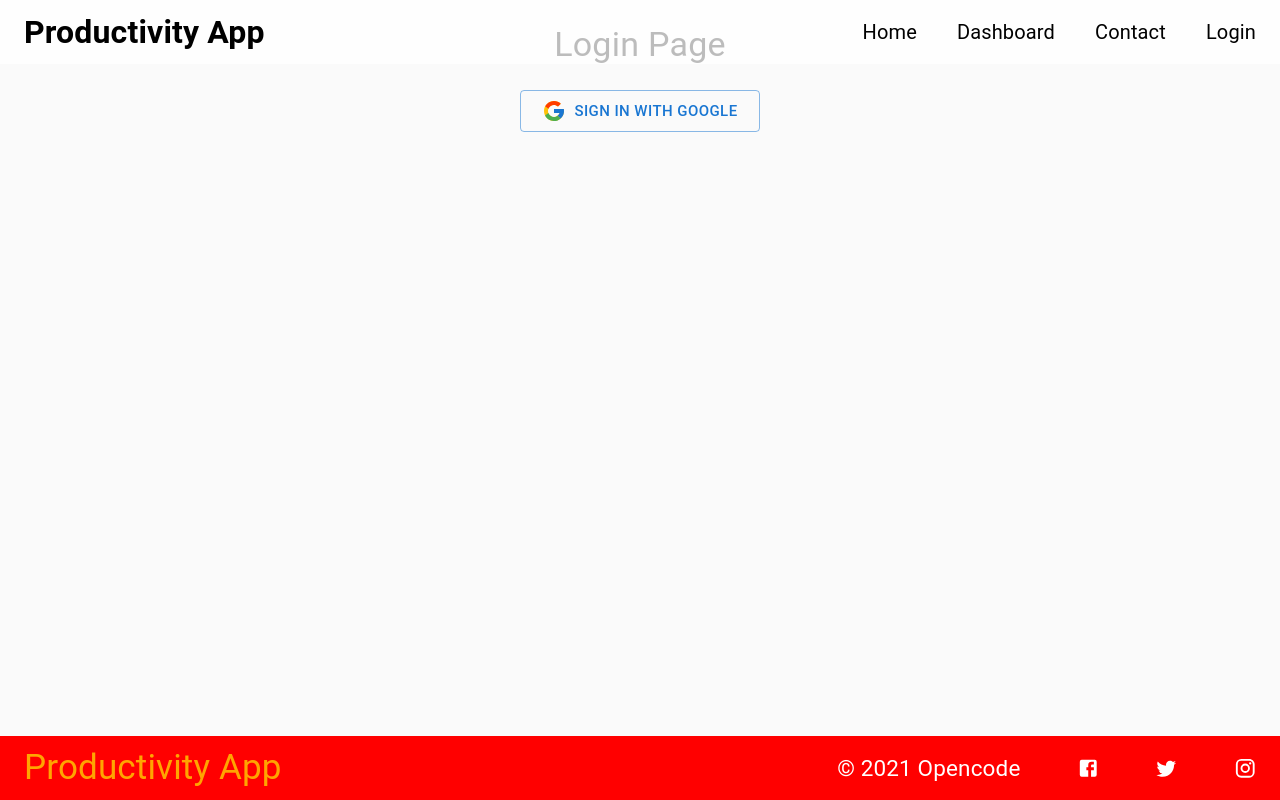
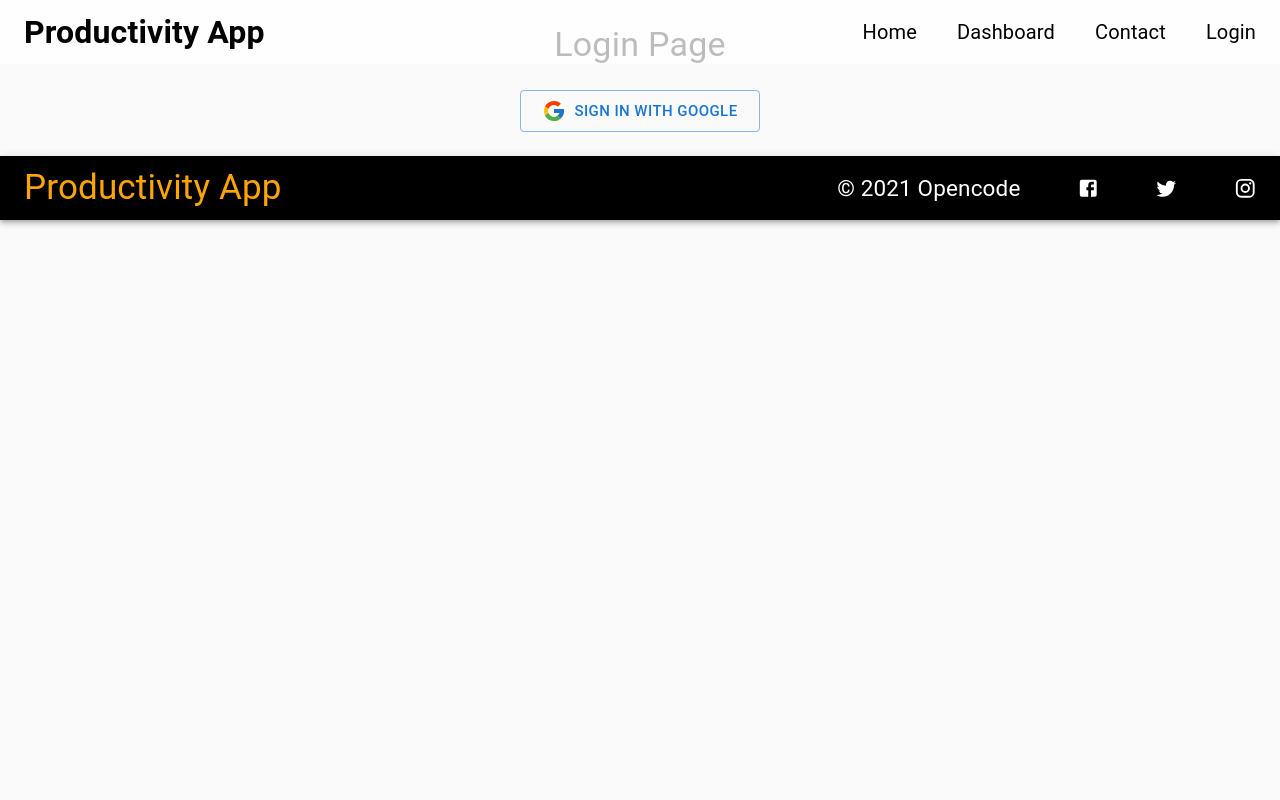
Before and after one commit to opencodeiiita/Productivity-Tracker, a React (Create React App) app in the folder frontend/: page /login in a window 1280 px wide. Built offline with nearby package versions, Linux system fonts and the light colour scheme.

Commit message:
Updated footer

```diff
--- a/frontend/src/component/Footer.js
+++ b/frontend/src/component/Footer.js
@@ -13,11 +13,11 @@ import Instagram from '@material-ui/icons/Instagram';
 
 const useStyles = makeStyles((theme) => ({
     navbar: {
-        position: 'fixed',
+        position: 'static',
         bottom: 0,
         left: 0,
         right: 0,
-        backgroundColor: 'red',
+        backgroundColor: 'black',
     },
     navlinks: {
         marginLeft: theme.spacing(5),
```
